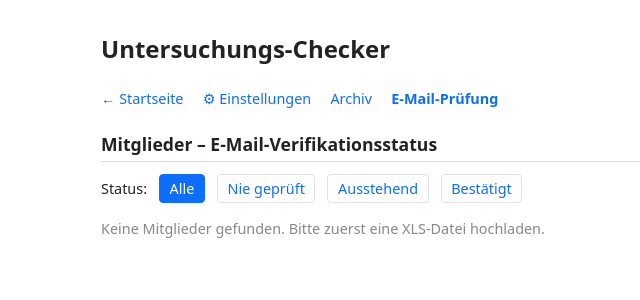
After one commit to pipe3/u-checker, a Python web app: template web/templates/email_pruefung.html in a window 1280 px wide. The commit adds this page. Shown: the top 300 px of the page, without its empty margins (75-715 px from the left). Run offline with Jinja, Linux system fonts and the light colour scheme; the template is opened without the code that fills it, so the values that code supplies are empty.

Commit message:
Feat: Mitgliederliste mit XLS-Sync und E-Mail-Prüfung-Seite (#19)
- email_verifikation Tabelle in init_db() angelegt
- _sync_email_verifikation() synchronisiert aktive Mitglieder nach XLS-Upload:
  neue Mitglieder → nie_geprueft, geänderte E-Mail → adresse_geaendert=1
- GET /email-pruefung zeigt Mitgliederliste mit Status-Filter und Sortierung
- Navigation um "E-Mail-Prüfung" erweitert (alle Templates)
- 10 neue Tests (TDD-first)

Co-Authored-By: Claude Sonnet 4.6 <noreply@anthropic.com>

```diff
--- a/web/templates/archiv.html
+++ b/web/templates/archiv.html
@@ -29,6 +29,7 @@
   <nav style="margin-bottom:1rem;font-size:0.9rem;display:flex;gap:1.2rem;align-items:center;">
     <a href="/" style="color:#0d6efd;text-decoration:none;">← Zurück zur Übersicht</a>
     <a href="/settings" style="color:#0d6efd;text-decoration:none;">⚙ Einstellungen</a>
+    <a href="/email-pruefung" style="color:#0d6efd;text-decoration:none;">E-Mail-Prüfung</a>
   </nav>
 
   {% for category, message in get_flashed_messages(with_categories=true) %}
--- /dev/null
+++ b/web/templates/email_pruefung.html
@@ -0,0 +1,99 @@
+<!DOCTYPE html>
+<html lang="de">
+<head>
+  <meta charset="UTF-8">
+  <meta name="viewport" content="width=device-width, initial-scale=1.0">
+  <title>E-Mail-Prüfung – Untersuchungs-Checker</title>
+  <style>
+    *, *::before, *::after { box-sizing: border-box; }
+    body { font-family: system-ui, sans-serif; max-width: 960px; margin: 2rem auto; padding: 0 1rem; color: #222; }
+    h1 { font-size: 1.5rem; margin-bottom: 1.5rem; }
+    h2 { font-size: 1.1rem; margin: 1.5rem 0 0.75rem; border-bottom: 1px solid #ddd; padding-bottom: 0.3rem; }
+    section { margin-bottom: 2rem; }
+    table { width: 100%; border-collapse: collapse; font-size: 0.875rem; }
+    th { text-align: left; padding: 0.4rem 0.6rem; background: #f8f9fa; border-bottom: 2px solid #dee2e6; white-space: nowrap; }
+    td { padding: 0.4rem 0.6rem; border-bottom: 1px solid #dee2e6; vertical-align: top; }
+    tr:last-child td { border-bottom: none; }
+    p.empty { color: #888; font-size: 0.9rem; }
+    .badge-adresse { display: inline-block; font-size: 0.75rem; background: #fff3cd; border: 1px solid #ffc107; border-radius: 3px; padding: 0 5px; color: #856404; }
+    .status-nie_geprueft { color: #6c757d; }
+    .status-ausstehend  { color: #856404; font-weight: 600; }
+    .status-bestaetigt  { color: #155724; font-weight: 600; }
+    .filter-bar { display: flex; gap: 0.75rem; align-items: center; flex-wrap: wrap; margin-bottom: 1rem; font-size: 0.9rem; }
+    .filter-bar a { color: #0d6efd; text-decoration: none; padding: 0.25rem 0.6rem; border: 1px solid #dee2e6; border-radius: 4px; }
+    .filter-bar a.active { background: #0d6efd; color: #fff; border-color: #0d6efd; }
+    .sort-link { color: #0d6efd; font-size: 0.8rem; margin-left: 0.3rem; text-decoration: none; }
+  </style>
+</head>
+<body>
+  <h1>Untersuchungs-Checker</h1>
+  <nav style="margin-bottom:1rem;font-size:0.9rem;display:flex;gap:1.2rem;align-items:center;">
+    <a href="/" style="color:#0d6efd;text-decoration:none;">← Startseite</a>
+    <a href="/settings" style="color:#0d6efd;text-decoration:none;">⚙ Einstellungen</a>
+    <a href="/archiv" style="color:#0d6efd;text-decoration:none;">Archiv</a>
+    <a href="/email-pruefung" style="color:#0d6efd;text-decoration:none;font-weight:600;">E-Mail-Prüfung</a>
+  </nav>
+
+  <section>
+    <h2>Mitglieder – E-Mail-Verifikationsstatus</h2>
+
+    <div class="filter-bar">
+      <span>Status:</span>
+      <a href="/email-pruefung{% if sort %}?sort={{ sort }}{% endif %}"
+         class="{% if not status_filter %}active{% endif %}">Alle</a>
+      <a href="/email-pruefung?status=nie_geprueft{% if sort %}&sort={{ sort }}{% endif %}"
+         class="{% if status_filter == 'nie_geprueft' %}active{% endif %}">Nie geprüft</a>
+      <a href="/email-pruefung?status=ausstehend{% if sort %}&sort={{ sort }}{% endif %}"
+         class="{% if status_filter == 'ausstehend' %}active{% endif %}">Ausstehend</a>
+      <a href="/email-pruefung?status=bestaetigt{% if sort %}&sort={{ sort }}{% endif %}"
+         class="{% if status_filter == 'bestaetigt' %}active{% endif %}">Bestätigt</a>
+    </div>
+
+    {% if mitglieder %}
+    <table>
+      <thead>
+        <tr>
+          <th>Name</th>
+          <th>E-Mail-Adresse</th>
+          <th>Status</th>
+          <th>
+            Gesendet am
+            <a href="/email-pruefung?sort=gesendet_am{% if status_filter %}&status={{ status_filter }}{% endif %}"
+               class="sort-link" title="Nach Sendedatum sortieren">↕</a>
+          </th>
+          <th>
+            Bestätigt am
+            <a href="/email-pruefung?sort=bestaetigt_am{% if status_filter %}&status={{ status_filter }}{% endif %}"
+               class="sort-link" title="Nach Bestätigungsdatum sortieren">↕</a>
+          </th>
+          <th>Hinweis</th>
+        </tr>
+      </thead>
+      <tbody>
+        {% for m in mitglieder %}
+        <tr>
+          <td>{{ m["nachname"] }}, {{ m["vorname"] }}</td>
+          <td>{{ m["email"] }}</td>
+          <td class="status-{{ m['status'] }}">
+            {% if m["status"] == "nie_geprueft" %}Nie geprüft
+            {% elif m["status"] == "ausstehend" %}Ausstehend
+            {% elif m["status"] == "bestaetigt" %}Bestätigt
+            {% else %}{{ m["status"] }}{% endif %}
+          </td>
+          <td>{{ m["gesendet_am"][:10] | datum_de if m["gesendet_am"] else "–" }}</td>
+          <td>{{ m["bestaetigt_am"][:10] | datum_de if m["bestaetigt_am"] else "–" }}</td>
+          <td>
+            {% if m["adresse_geaendert"] %}
+            <span class="badge-adresse">Adresse geändert</span>
+            {% endif %}
+          </td>
+        </tr>
+        {% endfor %}
+      </tbody>
+    </table>
+    {% else %}
+    <p class="empty">Keine Mitglieder gefunden. Bitte zuerst eine XLS-Datei hochladen.</p>
+    {% endif %}
+  </section>
+</body>
+</html>
--- a/web/templates/index.html
+++ b/web/templates/index.html
@@ -45,6 +45,7 @@
   <nav style="margin-bottom:1rem;font-size:0.9rem;display:flex;gap:1.2rem;align-items:center;">
     <a href="/settings" style="color:#0d6efd;text-decoration:none;">⚙ Einstellungen</a>
     <a href="/archiv" style="color:#0d6efd;text-decoration:none;">Archiv</a>
+    <a href="/email-pruefung" style="color:#0d6efd;text-decoration:none;">E-Mail-Prüfung</a>
     <span>Offene Aufgaben: <span class="badge {% if offene_tasks_count == 0 %}zero{% endif %}">{{ offene_tasks_count }}</span></span>
   </nav>
 
--- a/web/templates/settings.html
+++ b/web/templates/settings.html
@@ -35,7 +35,11 @@
 </head>
 <body>
   <h1>Einstellungen</h1>
-  <nav><a href="/">← Zurück zur Übersicht</a></nav>
+  <nav style="display:flex;gap:1.2rem;align-items:center;margin-bottom:1.5rem;font-size:0.9rem;">
+    <a href="/">← Zurück zur Übersicht</a>
+    <a href="/archiv">Archiv</a>
+    <a href="/email-pruefung">E-Mail-Prüfung</a>
+  </nav>
 
   {% for category, message in get_flashed_messages(with_categories=true) %}
   <div class="flash {{ category }}">{{ message }}</div>
```
Also changed, not shown: tests/test_email_pruefung.py (added, +210 -0 lines), web/app.py (+71 -1 lines).
